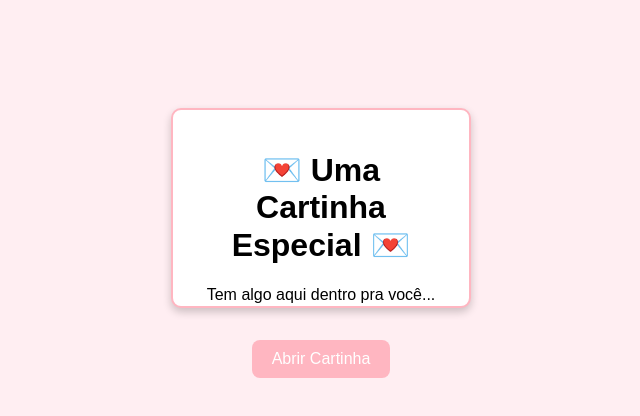
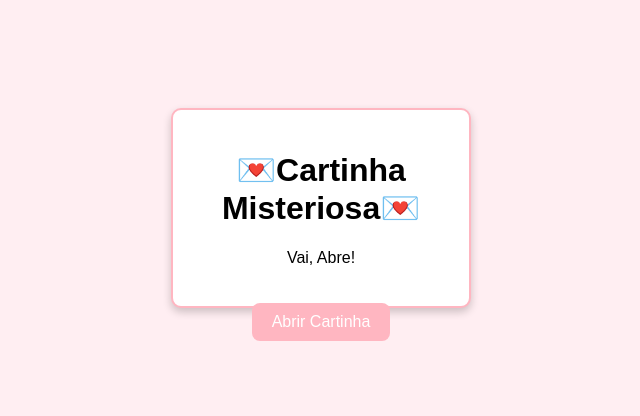
Before and after one commit to HeitorL1/sitezinho, a plain HTML site: page index.html in a window 1280 px wide. Shown: the whole page, without its empty margins (319-959 px from the left). Drawn offline with Linux system fonts and the light colour scheme.

Commit message:
index.html

```diff
--- a/index.html
+++ b/index.html
@@ -2,7 +2,7 @@
 <html lang="pt-br">
 <head>
   <meta charset="UTF-8">
-  <title>Cartinha para Você 💌</title>
+  <title>Cartinha pra Linduxa 💌</title>
   <style>
     body {
       font-family: 'Arial', sans-serif;
@@ -79,21 +79,25 @@
   <div class="container">
     <div class="cartinha" id="cartinha">
       <div class="frente">
-        <h1>💌 Uma Cartinha Especial 💌</h1>
-        <p>Tem algo aqui dentro pra você...</p>
+        <h1>💌Cartinha Misteriosa💌</h1>
+        <p>Vai, Abre!</p>
         <button onclick="abrirCartinha()">Abrir Cartinha</button>
       </div>
 
       <div class="dentro">
-        <p>Oi! 💖 Eu só queria te lembrar que você é uma pessoa muito especial e que merece todo o carinho do mundo.</p>
+        <p>Oi fofaaa, fiz esse sitezinho pra você, "fiz" é uma palavra muito forte porque precisei de muita ajuda do meu amigão GPT, mas é porque faz pouco tempo que eu to em TI tá bom 😔😔, quando eu souber programar sozinho eu faço outro pra você, só queria te dizer que você é muito legal e que eu te adoro!!! Você fez meus ultimos dias da minha vida muito legais e espero que continue assim, te adoro!</p>
       </div>
     </div>
   </div>
 
+<audio id="somCartinha" src="som.mp3"></audio>
+
 <script>
   function abrirCartinha() {
     const cartinha = document.getElementById('cartinha');
+    const som = document.getElementById('somCartinha');
     cartinha.classList.add('aberta');
+    som.play();
   }
 </script>
 
```
Lines whose indentation alone changed are shown as unchanged.
